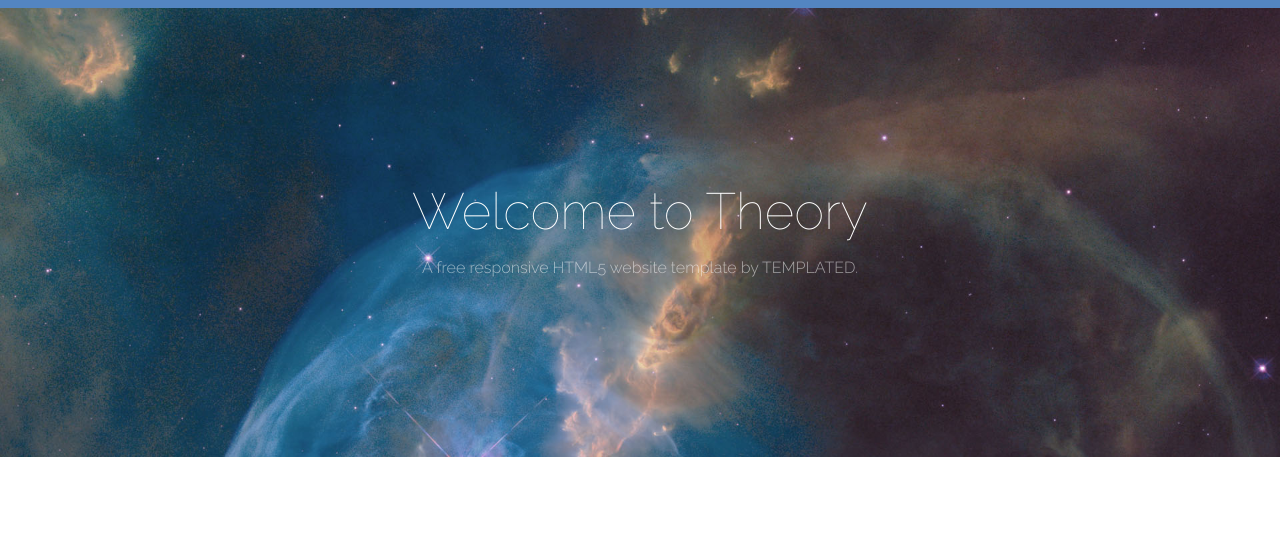
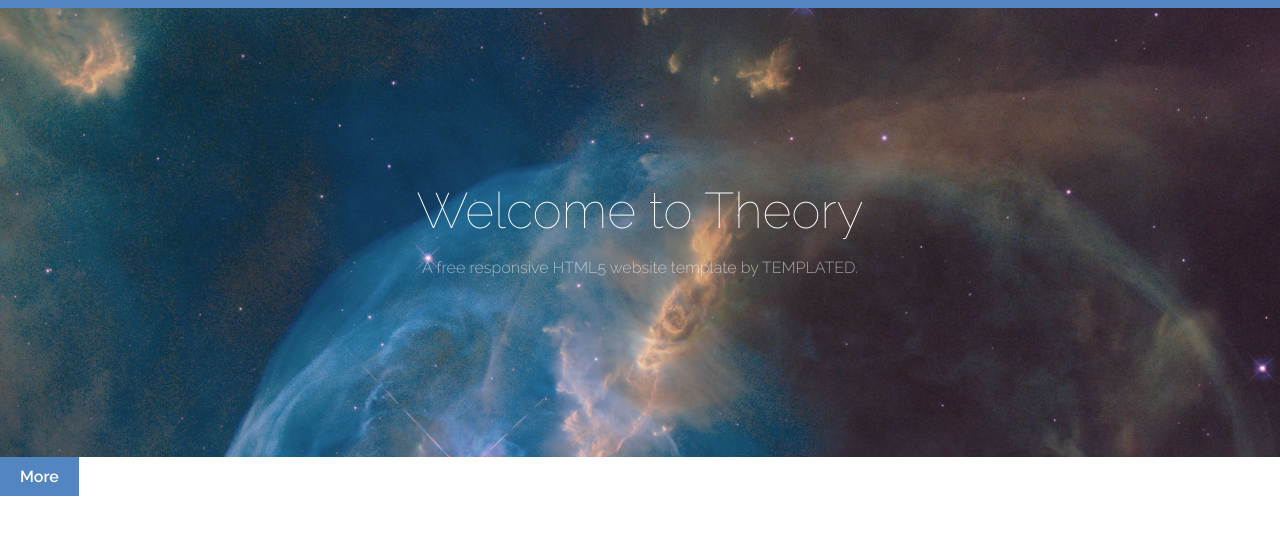
Before and after one commit to otaviojneto/themetheory, a React (Create React App) app: page / in a window 1280 px wide. Shown: the top 534 px of the page. Built offline with nearby package versions, Linux system fonts and the light colour scheme; the HTML template or start-up script is replaced by a standard one.

Commit message:
Criação de sections + removi o hero de components e add em sections

```diff
--- a/src/components/hero/index.jsx
+++ b/src/sections/hero/index.jsx
@@ -1,6 +1,6 @@
 import React, { Component } from 'react';
 import DivHero from './styles';
-import Text from '../text';
+import Text from '../../components/text';
 import Colors from '../../styles/colors';
 
 export default class Hero extends Component {
@@ -11,7 +11,7 @@ export default class Hero extends Component {
                     color={Colors.white}
                     lineHeight={50}
                     mb={20}
-                    size={51}
+                    size={50}
                     weight={100}
                 >
                     {this.props.title}
--- a/src/views/home/index.jsx
+++ b/src/views/home/index.jsx
@@ -1,7 +1,7 @@
 import React, { Component } from 'react';
-import Hero from '../../components/hero';
+import Hero from '../../sections/hero';
 import Bg from '../../assets/images/banner.jpg';
-
+import Button from '../../components/button';
 export default class Home extends Component {
     render() {
         return (
@@ -13,6 +13,8 @@ export default class Home extends Component {
                         'A free responsive HTML5 website template by TEMPLATED.'
                     }
                 />
+
+                <Button onClick={() => alert('AQUI!')}>More</Button>
             </>
         );
     }
```
Also changed, not shown: src/sections/hero/styles.js (renamed from src/components/hero/styles.js).
